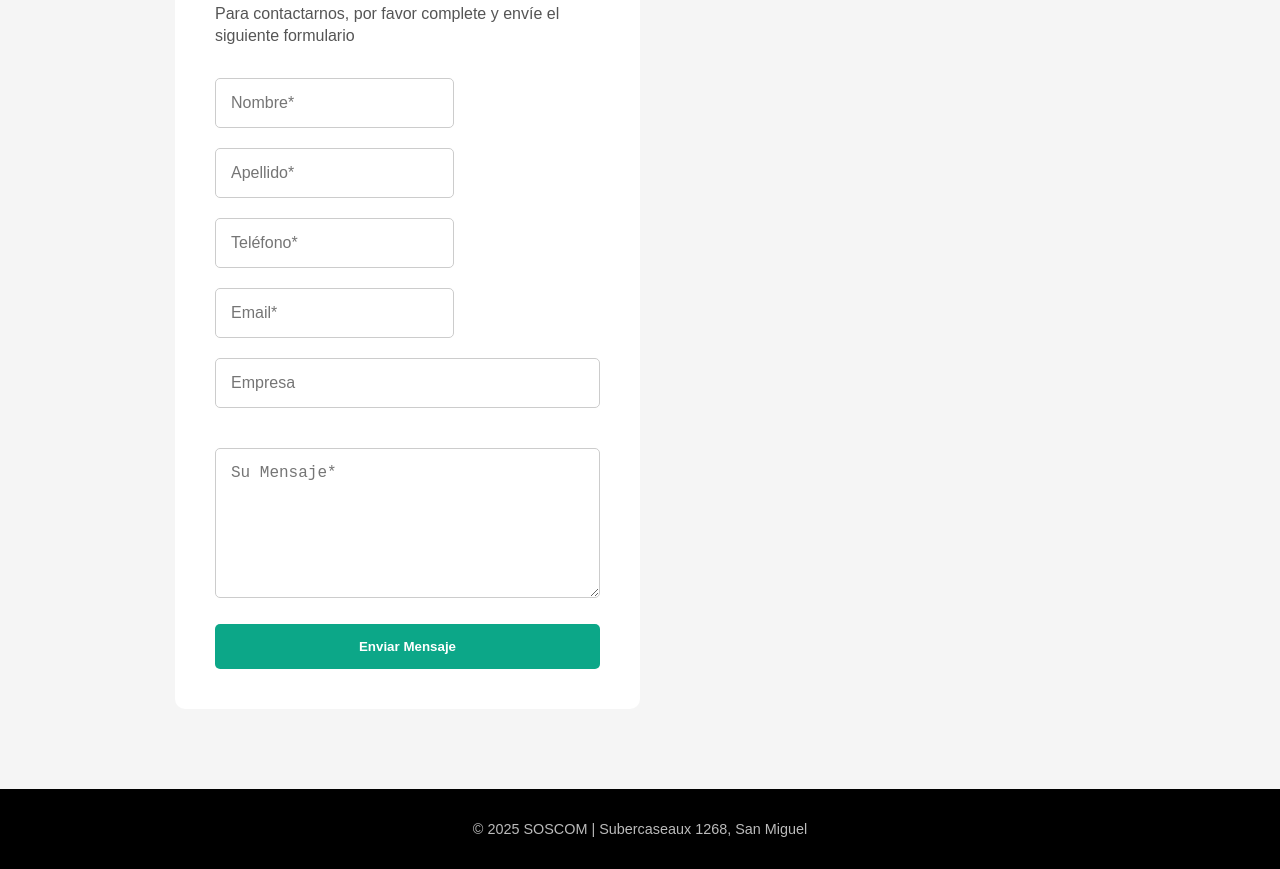
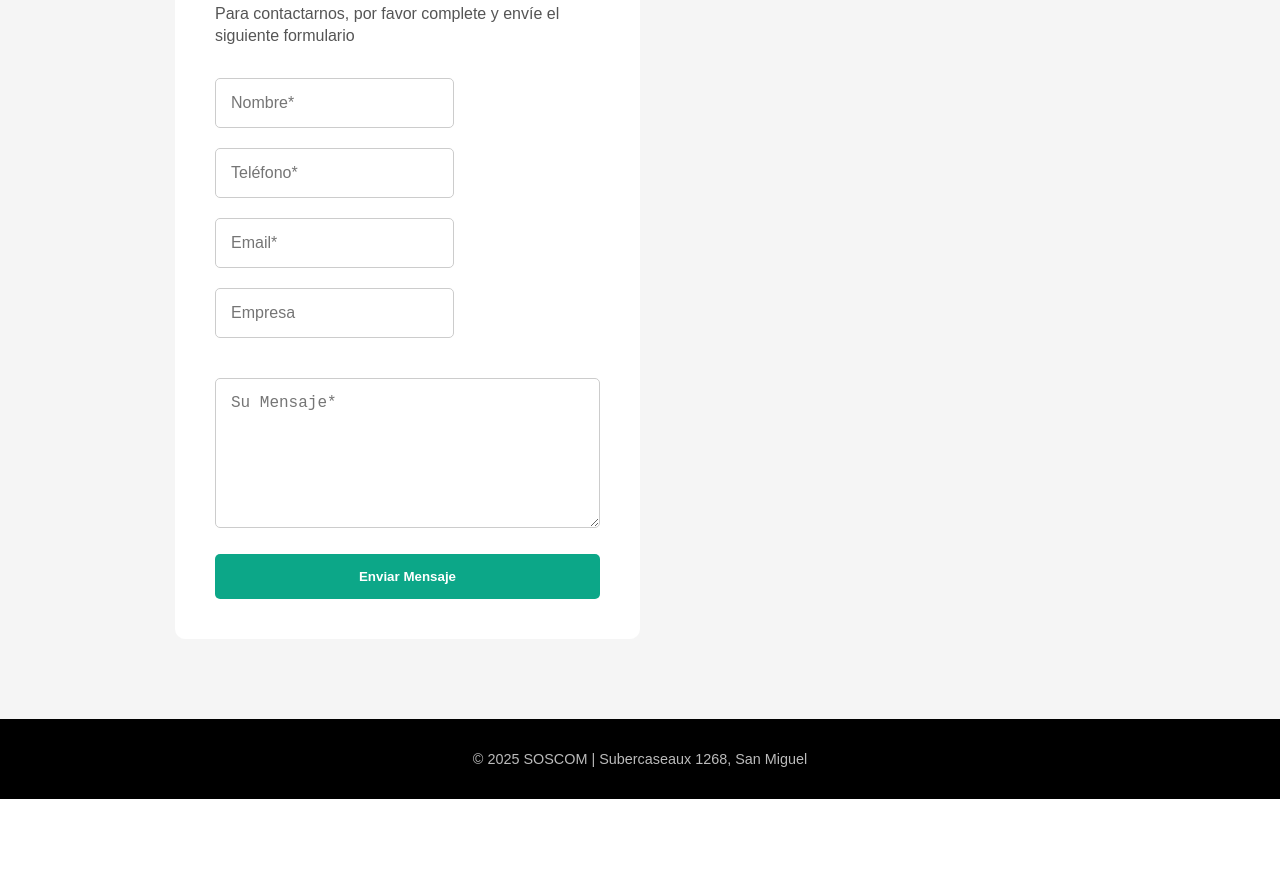
Before and after one commit to slakat/soscom, a website built with webpack: page index.html in a window 1280 px wide. Shown: the part 3681-4550 px from the top of the page. After the commit the page ends 4480 px from the top, so only its background shows below. Built offline with nearby package versions, Linux system fonts and the light colour scheme.

Commit message:
feat: new form

```diff
--- a/index.html
+++ b/index.html
@@ -215,20 +215,17 @@
               <input type="text" placeholder="Nombre*" name="name" required>
             </label>
             <label>
-              <input type="text" placeholder="Apellido*" name="last_name" required>
+              <input type="text" placeholder="Teléfono*" name="phone" required>
             </label>
           </div>
           <div class="form-row">
             <label>
-              <input type="text" placeholder="Teléfono*" name="phone" required>
-            </label>
-            <label>
               <input type="email" placeholder="Email*" name="email" required>
             </label>
-          </div>
           <label>
             <input type="text" placeholder="Empresa" name="company" required>
           </label>
+          </div>
             <!-- Honeypot -->
           <label>
             <input type="text" name="_honey" style="display:none">
```
